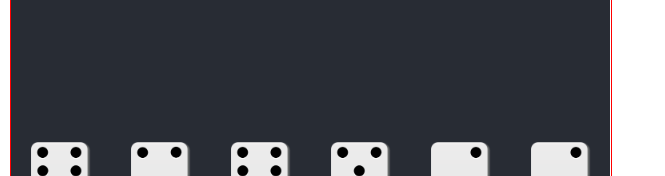
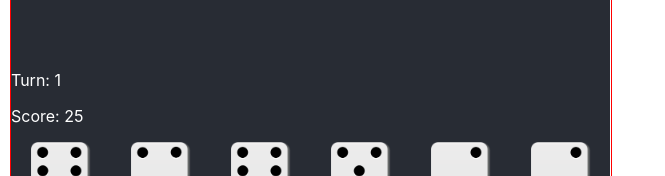
Before and after one commit to TravisJN/crapsbattle, a React (Create React App) app: page / in a window 1280 px wide. Shown: the part 188-364 px from the top of the page, without its empty margins (0-665 px from the left). Built offline with nearby package versions, Linux system fonts and the light colour scheme.

Commit message:
Add GameStateModel

```diff
--- a/src/App.tsx
+++ b/src/App.tsx
@@ -2,17 +2,26 @@ import React, { Component } from 'react';
 import './App.css';
 import GameBoard from './components/GameBoard';
 import GameStateModel from './data/GameStateModel';
+import DieModel from './data/DieModel';
 
 interface Props { }
-interface State { }
+interface State {
+    currentScore: number;
+    currentTurn: number;
+}
 
 class App extends Component<Props, State> {
-  private mGameModel:  GameStateModel;
+    private mGameModel: GameStateModel;
 
   constructor(props) {
     super(props);
 
     this.mGameModel = new GameStateModel();
+
+    this.state = {
+        currentScore: 0,
+        currentTurn: 1,
+    }
   }
 
   render() {
@@ -22,7 +31,12 @@ class App extends Component<Props, State> {
           enemy
         </div>
         <div className="board">
-          <GameBoard gameModel={this.mGameModel} />
+          <GameBoard
+            setRolledDice={this.setRolledDice}
+            totalPoints={this.state.currentScore}
+            currentTurn={this.state.currentTurn}
+            currentState={this.mGameModel.currentState}
+        />
         </div>
         <div className="player">
           player
@@ -30,6 +44,15 @@ class App extends Component<Props, State> {
       </div>
     );
   }
+
+  private setRolledDice = (rolledDice: DieModel[]) => {
+    this.mGameModel.rolledDice = rolledDice;
+    this.setState({
+        currentScore: this.mGameModel.currentScore,
+        currentTurn: this.mGameModel.turn,
+    });
+  }
 }
 
+
 export default App;
--- a/src/components/DiceRoller.tsx
+++ b/src/components/DiceRoller.tsx
@@ -6,8 +6,7 @@ import DieModel from '../data/DieModel';
 
 interface Props {
     setRolledDice: (rolledNums:DieModel[])=>void;
-    selectDie: (index:number)=>void;
-    selectedDice: number[];
+    canRollDice: boolean;
 }
 
 interface State {
@@ -31,6 +30,7 @@ class DiceRoller extends Component<Props, State> {
     public render() {
         const { rolledNums } = this.state;
 
+
         return (
             <div className="dice-roller-container">
                 <div className="dice-roller__dice-row">
@@ -38,7 +38,7 @@ class DiceRoller extends Component<Props, State> {
                         return <Die num={die.number} idx={idx} selected={die.selected} onClick={this.onDieClicked} key={"die"+idx} />
                     })}
                 </div>
-                <button onClick={this.rollDice}>Roll</button>
+                <button onClick={this.rollDice} disabled={!this.props.canRollDice}>Roll</button>
                 <div className="dice-roller__num-dice-container">
                     <p className="dice-roller__num-dice-label">Number of dice: </p>
                     <input className="dice-roller__num-dice-input" type="text" value={this.state.numDice} onChange={this.updateNumDice} />
@@ -56,9 +56,11 @@ class DiceRoller extends Component<Props, State> {
 
                 return aDie;
             });
+
+            this.props.setRolledDice(rolledNums);
+
             return { rolledNums };
         });
-        this.props.setRolledDice(this.state.rolledNums);
     }
 
     private updateNumDice = (event: React.ChangeEvent<HTMLInputElement>) => {
--- a/src/components/GameBoard.tsx
+++ b/src/components/GameBoard.tsx
@@ -1,17 +1,17 @@
 import React, { Component } from 'react';
 import DiceRoller from './DiceRoller';
-import GameStateModel from '../data/GameStateModel';
+import GameStateModel, { GAMESTATE } from '../data/GameStateModel';
 import DieModel from '../data/DieModel';
 
 interface Props {
-    gameModel: GameStateModel;
+    setRolledDice: (rolledDice: DieModel[])=>void;
+    totalPoints: number;
+    currentTurn: number;
+    currentState: GAMESTATE;
  }
 
 interface State {
     currentPlayer: number;
-    totalPoints: number;
-    diceHeld: number[];
-    rolledNums: DieModel[];
 }
 
 class GameBoard extends Component<Props, State> {
@@ -22,29 +22,18 @@ class GameBoard extends Component<Props, State> {
 
         this.state = {
             currentPlayer: 0,
-            totalPoints: 0,
-            diceHeld: [],
-            rolledNums: [],
         }
     }
 
     render() {
+        console.log(this.props.totalPoints);
         return (
             <div className="game-board">
-                <DiceRoller setRolledDice={this.setRolledDice} selectDie={this.selectDie} selectedDice={this.state.diceHeld} />
+                <p>Turn: {this.props.currentTurn}</p>
+                <p>Score: {this.props.totalPoints}</p>
+                <DiceRoller setRolledDice={this.props.setRolledDice} canRollDice={this.props.currentState === GAMESTATE.ROLLING} />
             </div>
         )
-    }
-
-    selectDie = (index: number) => {
-        let diceHeld = this.state.diceHeld;
-        console.log('number: ', this.state.rolledNums[index]);
-        this.setState({ diceHeld });
-    }
-
-    setRolledDice = (rolledNums: DieModel[]) => {
-        console.log(rolledNums);
-        //this.setState({ rolledNums });
     }
 }
 
--- a/src/data/GameStateModel.ts
+++ b/src/data/GameStateModel.ts
@@ -1,25 +1,66 @@
+import DieModel from "./DieModel";
 
 export interface Player {
     hp: number;
     maxHp: number;
 }
 
+export enum GAMESTATE {
+    READY,
+    ROLLING,
+    FIGHTING,
+    END
+}
+
 export default class GameStateModel {
+    private static MAX_TURNS: number = 3;
     // should handle the individual models and provide a
     // cohesive representation of the game at any given time
+    public currentState: GAMESTATE = GAMESTATE.READY;
     private mPlayers: Player[] = [];
+    private mTurn: number = 0;
+    private mRolledDice: DieModel[] = [];
+
+    public currentScore: number = 0;
 
     constructor() {
         this.mPlayers = this.initializePlayers();
+    }
+
+    set rolledDice(dice: DieModel[]) {
+        this.mRolledDice = dice;
+
+        this.currentScore = dice.reduce((total: number, die: DieModel) => {
+                                return total + die.number;
+                            }, 0);
+
+        this.advanceTurn();
     }
 
     get players() {
         return this.mPlayers;
     }
 
+    get turn() {
+        return this.mTurn;
+    }
+
+    public advanceTurn() {
+        this.mTurn++;
+        if (this.mTurn === GameStateModel.MAX_TURNS) {
+            // end turn, transition to FIGHTING
+            this.currentState = GAMESTATE.FIGHTING;
+        } else if (this.mTurn > 0) {
+            this.currentState = GAMESTATE.ROLLING;
+        }
+
+        console.log(this.currentState);
+    }
+
     private initializePlayers = () => {
-        return Array.from({length: 2}, () => {
+        return Array.from({length: 2}, (e, index: number) => {
             return {
+                id: index,
                 hp: 10,
                 maxHp: 10,
             };
```
